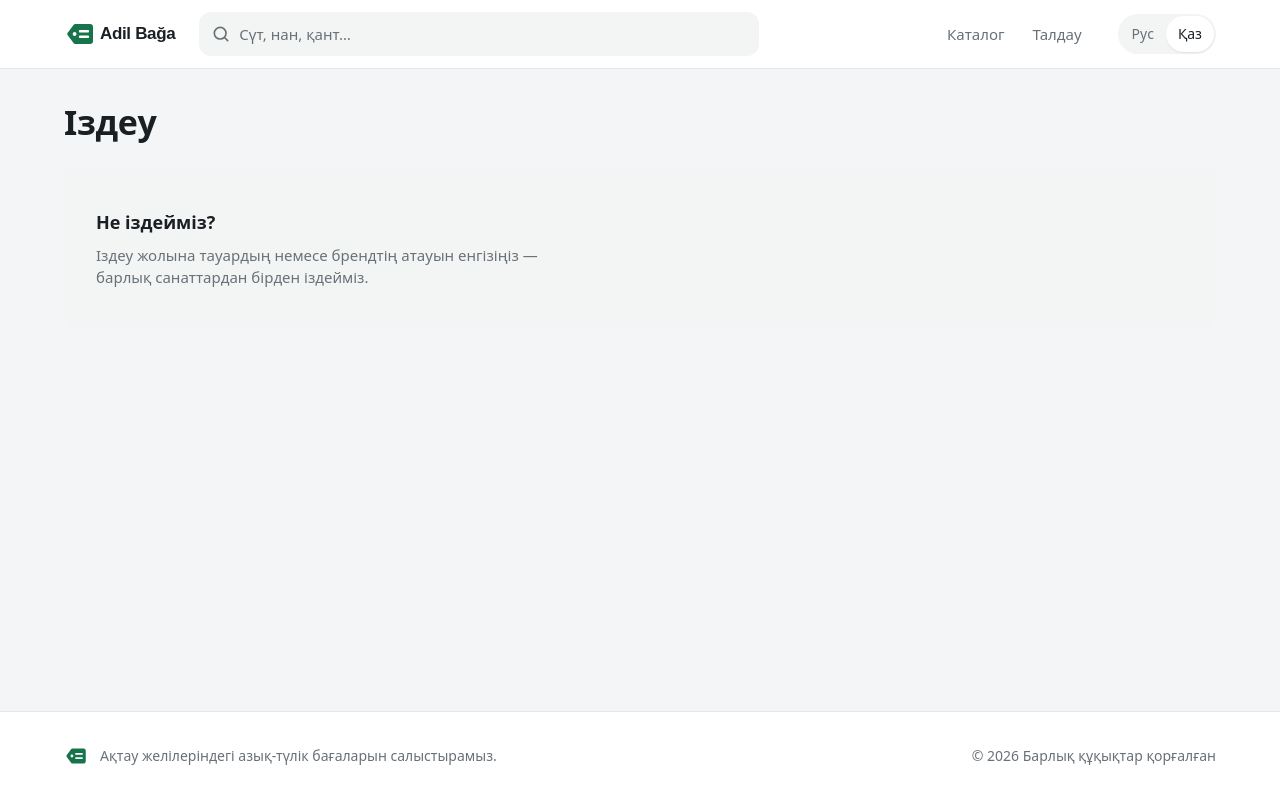
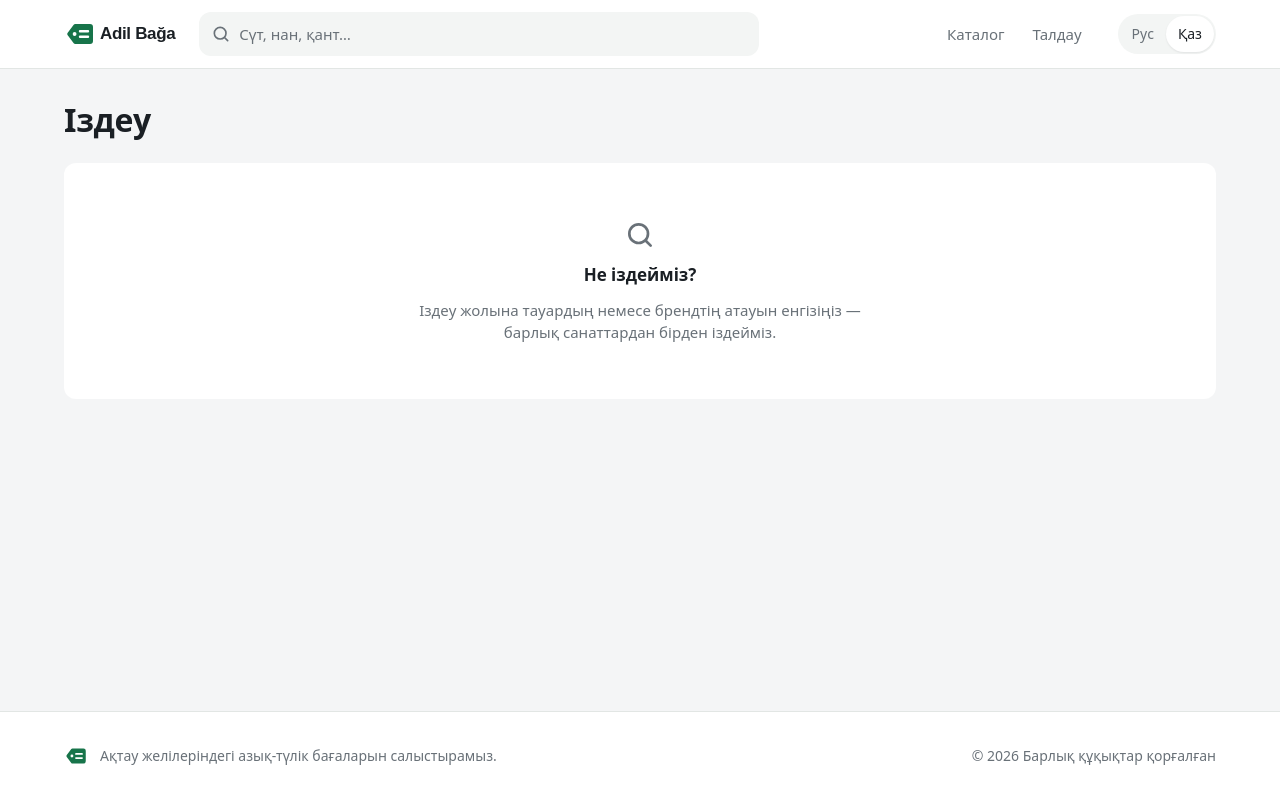
Before and after one commit to kiratonine/AdilBaga, a Next.js app in the folder frontend-next/: page /kk/search in a window 1280 px wide. Built offline with nearby package versions, Linux system fonts and the light colour scheme; no server answers.

Commit message:
feat(frontend-next): states and 404 as centred white cards with an icon, secondary retry
Co-Authored-By: Claude Opus 5.5 <noreply@anthropic.com>

```diff
--- a/frontend-next/src/components/ui/States.tsx
+++ b/frontend-next/src/components/ui/States.tsx
@@ -3,6 +3,7 @@
 import type { ReactNode } from 'react'
 import { useTranslation } from 'react-i18next'
 import { Button } from './Button'
+import { Icon, type IconName } from './Icon'
 
 /** С children — скелетон вместо текста; «Загружаем…» остаётся для скринридера */
 export function LoadingState({ children }: { children?: ReactNode }) {
@@ -21,17 +22,38 @@ export function LoadingState({ children }: { children?: ReactNode }) {
   )
 }
 
+type CardProps = {
+  icon: IconName
+  testId?: string
+  role?: 'alert'
+  children: ReactNode
+}
+
+/** Белая карточка состояния по центру: иконка, текст, действие. Общая для ошибки, пустого результата и 404 */
+export function StateCard({ icon, testId, role, children }: CardProps) {
+  return (
+    <div
+      role={role}
+      data-testid={testId}
+      className="flex flex-col items-center gap-3 rounded-card bg-card px-5 py-10 text-center text-pretty sm:px-8 md:py-14"
+    >
+      <Icon name={icon} size={32} className="text-muted" />
+      {children}
+    </div>
+  )
+}
+
 export function ErrorState({ onRetry }: { onRetry?: () => void }) {
   const { t } = useTranslation()
   return (
-    <div role="alert" data-testid="error-state" className="flex flex-col items-start gap-4 py-16">
+    <StateCard icon="alert" testId="error-state" role="alert">
       <p className="max-w-[48ch]">{t('state.error')}</p>
       {onRetry && (
-        <Button onClick={onRetry} variant="primary">
+        <Button onClick={onRetry} variant="secondary" className="mt-1">
           {t('state.retry')}
         </Button>
       )}
-    </div>
+    </StateCard>
   )
 }
 
@@ -39,14 +61,15 @@ type EmptyProps = {
   title: string
   hint?: string
   action?: ReactNode
+  icon?: IconName
 }
 
-export function EmptyState({ title, hint, action }: EmptyProps) {
+export function EmptyState({ title, hint, action, icon = 'search' }: EmptyProps) {
   return (
-    <div data-testid="empty-state" className="flex flex-col items-start gap-2 rounded-[var(--radius-card)] bg-surface px-5 py-10 sm:px-8">
-      <p className="text-lg font-semibold">{title}</p>
+    <StateCard icon={icon} testId="empty-state">
+      <p className="text-h3">{title}</p>
       {hint && <p className="max-w-[52ch] text-muted">{hint}</p>}
-      {action && <div className="mt-3">{action}</div>}
-    </div>
+      {action && <div className="mt-1">{action}</div>}
+    </StateCard>
   )
 }
--- a/frontend-next/src/views/CategoryPage.tsx
+++ b/frontend-next/src/views/CategoryPage.tsx
@@ -116,6 +116,7 @@ export function CategoryPage({ slug }: { slug: string }) {
                 <EmptyState
                   title={t(activeCount > 0 ? 'category.emptyFiltered' : 'category.empty')}
                   hint={activeCount > 0 ? t('category.emptyFilteredHint') : undefined}
+                  icon={activeCount > 0 ? 'sliders' : 'basket'}
                   action={activeCount > 0 && <Button onClick={resetFilters}>{t('category.reset')}</Button>}
                 />
               )}
--- a/frontend-next/src/views/NotFoundPage.tsx
+++ b/frontend-next/src/views/NotFoundPage.tsx
@@ -1,19 +1,20 @@
 'use client'
 
-import Link from 'next/link'
 import { useTranslation } from 'react-i18next'
+import { Button } from '../components/ui/Button'
+import { StateCard } from '../components/ui/States'
 import { useHref } from '../lib/useLang'
 
 export function NotFoundPage() {
   const { t } = useTranslation()
   const href = useHref()
   return (
-    <div className="py-16">
+    <StateCard icon="search">
       <title>{`${t('state.notFound')} — ${t('brand.name')}`}</title>
-      <h1 className="text-[28px] font-semibold">{t('state.notFound')}</h1>
-      <Link href={href('/catalog')} className="mt-4 inline-block font-medium text-accent underline underline-offset-4">
+      <h1 className="text-h1">{t('state.notFound')}</h1>
+      <Button href={href('/catalog')} variant="primary" className="mt-1">
         {t('state.toCatalog')}
-      </Link>
-    </div>
+      </Button>
+    </StateCard>
   )
 }
--- a/frontend-next/src/views/SearchPage.tsx
+++ b/frontend-next/src/views/SearchPage.tsx
@@ -1,6 +1,5 @@
 'use client'
 
-import Link from 'next/link'
 import { usePathname, useSearchParams } from 'next/navigation'
 import { useTranslation } from 'react-i18next'
 import { useProductPages } from '../api/queries'
@@ -27,7 +26,7 @@ export function SearchPage() {
 
   return (
     <>
-      <h1 className="text-[28px] leading-tight font-semibold tracking-[-0.01em] break-words md:text-[34px]">
+      <h1 className="text-h1 break-words">
         {title}
       </h1>
 
@@ -56,9 +55,9 @@ export function SearchPage() {
               title={t('search.empty', { query: q })}
               hint={t('search.emptyHint')}
               action={
-                <Link href={href('/catalog')} className="font-medium text-accent underline underline-offset-4">
+                <Button href={href('/catalog')} variant="secondary">
                   {t('state.toCatalog')}
-                </Link>
+                </Button>
               }
             />
           )}
@@ -92,7 +91,7 @@ export function SearchPageFallback() {
   const { t } = useTranslation()
   return (
     <>
-      <h1 className="text-[28px] leading-tight font-semibold tracking-[-0.01em] md:text-[34px]">{t('search.title')}</h1>
+      <h1 className="text-h1">{t('search.title')}</h1>
       <div className="mt-6">
         <LoadingState>
           <ProductGridSkeleton count={8} wide />
```
Also changed, not shown: 3 other files (tests, documents, lock files or other folders).
